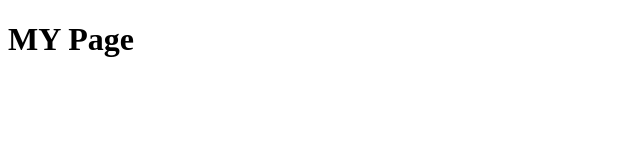
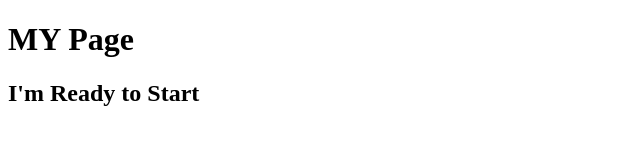
Before and after one commit to galiciaofelia/galiciaofelia.github.io, a plain HTML site: page index.html in a window 1280 px wide. Shown: the whole page, without its empty margins (0-640 px from the left). Drawn offline with Linux system fonts and the light colour scheme.

Commit message:
index.html

```diff
--- a/index.html
+++ b/index.html
@@ -6,5 +6,6 @@
 </head>
 <body>
 	<h1>MY Page</h1>
+	<h2>I'm Ready to Start</h2>
 </body>
 </html>
```
